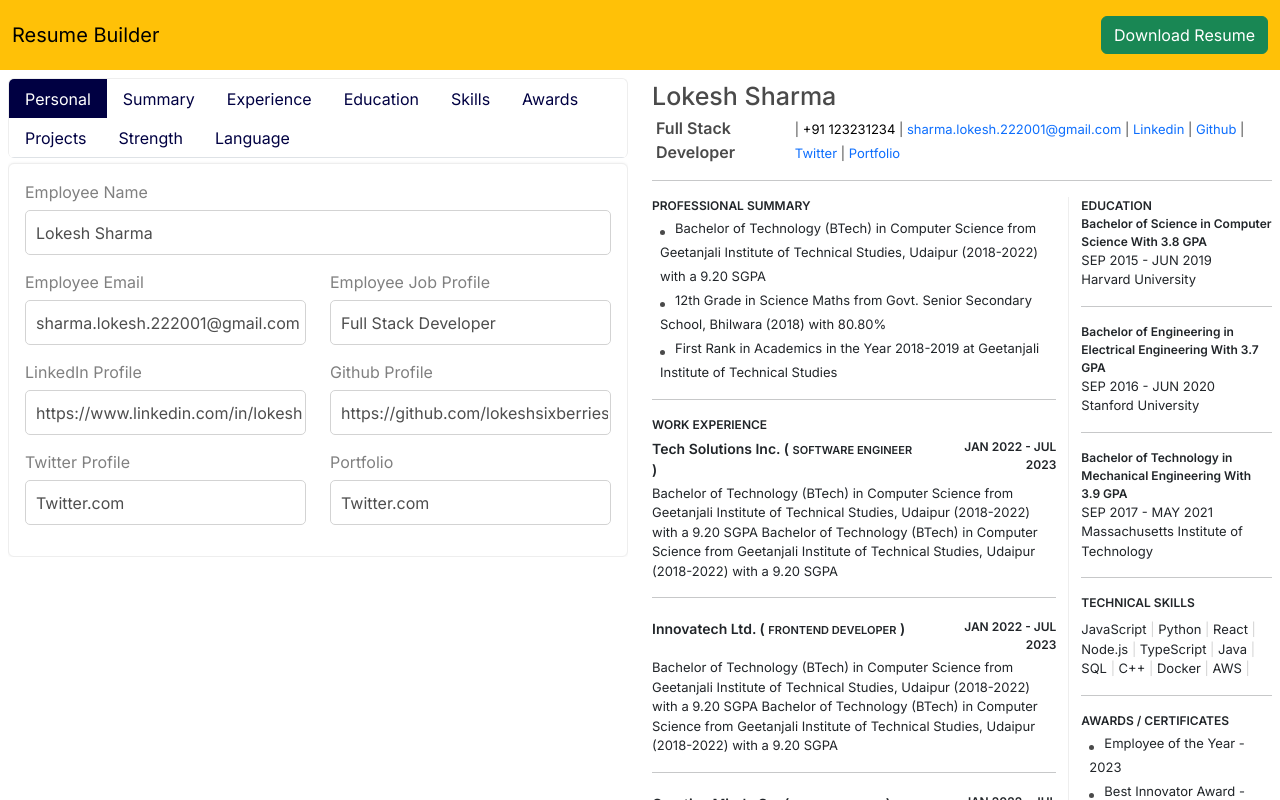
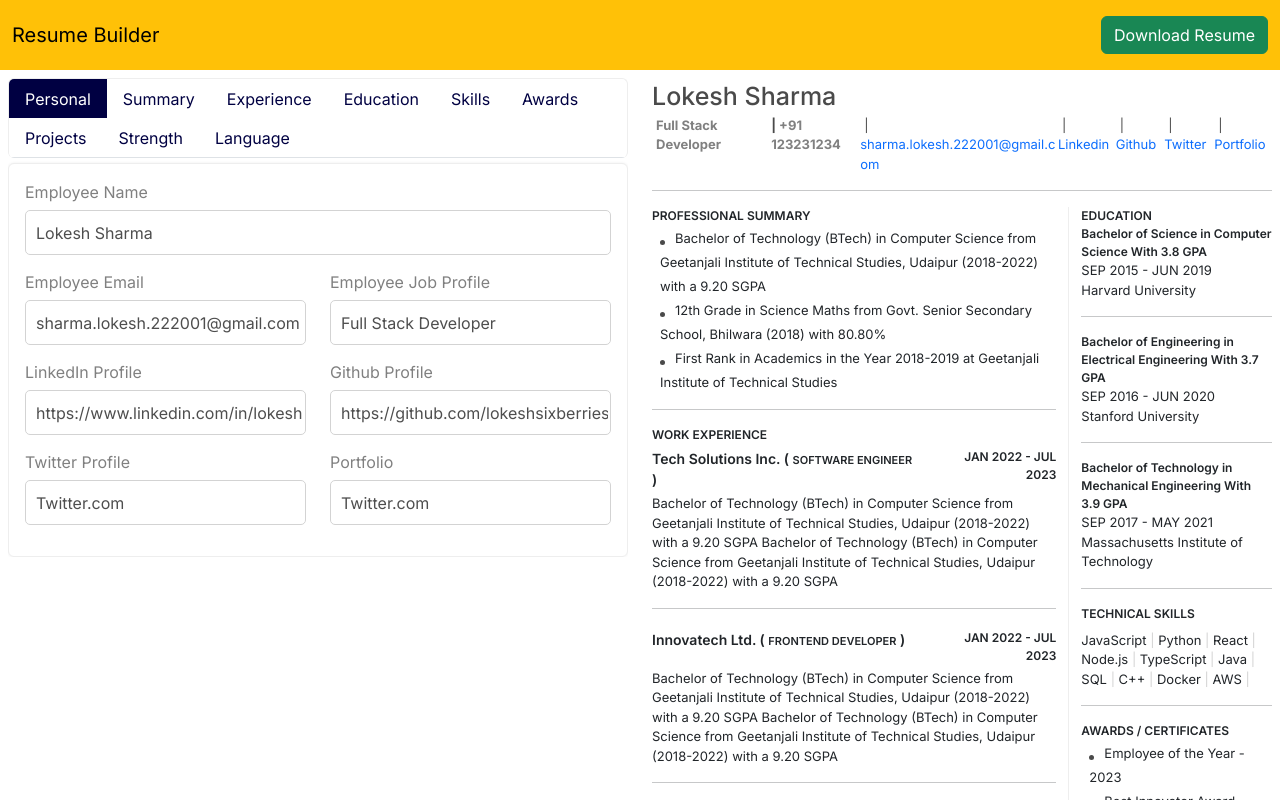
Before and after one commit to lokeshsixberries/Resume-Builder, a Next.js app: page / in a window 1280 px wide. Shown: the top 800 px of the page. Built offline with nearby package versions, Linux system fonts and the light colour scheme.

Commit message:
New Profile page fixed

```diff
--- a/src/Components/Resume/PersonalInfo.tsx
+++ b/src/Components/Resume/PersonalInfo.tsx
@@ -14,17 +14,23 @@ const PersonalInfo: React.FC = () => {
                 <Col xl="12">
                     <div>
                         <div className='employee-name text-left'>{personalInfoData.employeeName}</div>
-                        <div className='d-flex'>
-                            <div className='employee-profile text-left mx-1'>{personalInfoData.employeeRole}</div>
-                            <div className='resume-links text-left'>
+                        <div className='d-flex' style={{
+                            width: "100%"
+                        }}>
+                            <div className='resume-personal-profile-link text-left mx-1' style={{
+                                fontWeight: "700",
+                                color: "gray"
+                            }}>{personalInfoData.employeeRole}</div>
+                            <div className='resume-links text-left d-flex'>
                                 {personalInfoData.employeeEmail && <Link className='resume-personal-profile-link' style={{
-                                    color: "black"
+                                    color: "gray",
+                                    fontWeight: "700"
                                 }} href={personalInfoData.employeeEmail} target="_blank"><span className='resume-link-seprator'>|</span>{' '}+91 123231234{' '}</Link>}
-                                {personalInfoData.employeeEmail && <Link className='resume-personal-profile-link' href={personalInfoData.employeeEmail} target="_blank"><span className='resume-link-seprator'>|</span>{' '}{personalInfoData.employeeEmail}{' '}</Link>}
-                                {personalInfoData.employeeLinkedin && <Link className='resume-personal-profile-link' href={personalInfoData.employeeLinkedin} target="_blank"><span className='resume-link-seprator'>|</span>{' '}Linkedin{' '}</Link>}
-                                {personalInfoData.employeeGithub && <Link className='resume-personal-profile-link' href={personalInfoData.employeeGithub} target="_blank"><span className='resume-link-seprator'>|</span>{' '}Github{' '}</Link>}
-                                {personalInfoData.employeeTwitter && <Link className='resume-personal-profile-link' href={personalInfoData.employeeTwitter} target="_blank"><span className='resume-link-seprator'>|</span>{' '}Twitter{' '}</Link>}
-                                {personalInfoData.employeePortfolio && <Link className='resume-personal-profile-link' href={personalInfoData.employeePortfolio} target="_blank"><span className='resume-link-seprator'>|</span>{' '}Portfolio{' '}</Link>}
+                                {personalInfoData.employeeEmail && <Link className='resume-personal-profile-link' href={personalInfoData.employeeEmail} target="_blank"><span className='resume-link-seprator mx-1'>|</span>{' '}{personalInfoData.employeeEmail}{' '}</Link>}
+                                {personalInfoData.employeeLinkedin && <Link className='resume-personal-profile-link' href={personalInfoData.employeeLinkedin} target="_blank"><span className='resume-link-seprator mx-1'>|</span>{' '}Linkedin{' '}</Link>}
+                                {personalInfoData.employeeGithub && <Link className='resume-personal-profile-link' href={personalInfoData.employeeGithub} target="_blank"><span className='resume-link-seprator mx-1'>|</span>{' '}Github{' '}</Link>}
+                                {personalInfoData.employeeTwitter && <Link className='resume-personal-profile-link' href={personalInfoData.employeeTwitter} target="_blank"><span className='resume-link-seprator mx-1'>|</span>{' '}Twitter{' '}</Link>}
+                                {personalInfoData.employeePortfolio && <Link className='resume-personal-profile-link' href={personalInfoData.employeePortfolio} target="_blank"><span className='resume-link-seprator mx-1'>|</span>{' '}Portfolio{' '}</Link>}
                             </div>
                         </div>
                     </div>
```
